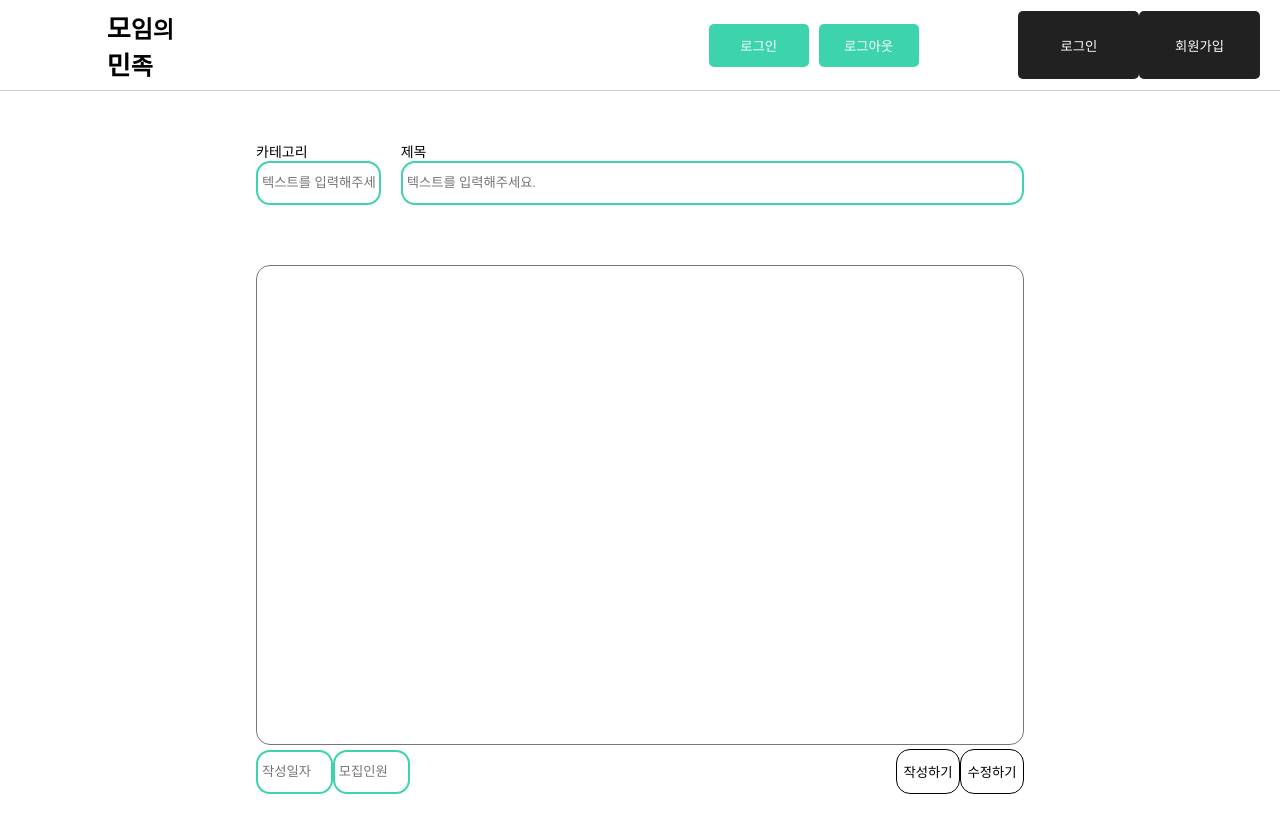
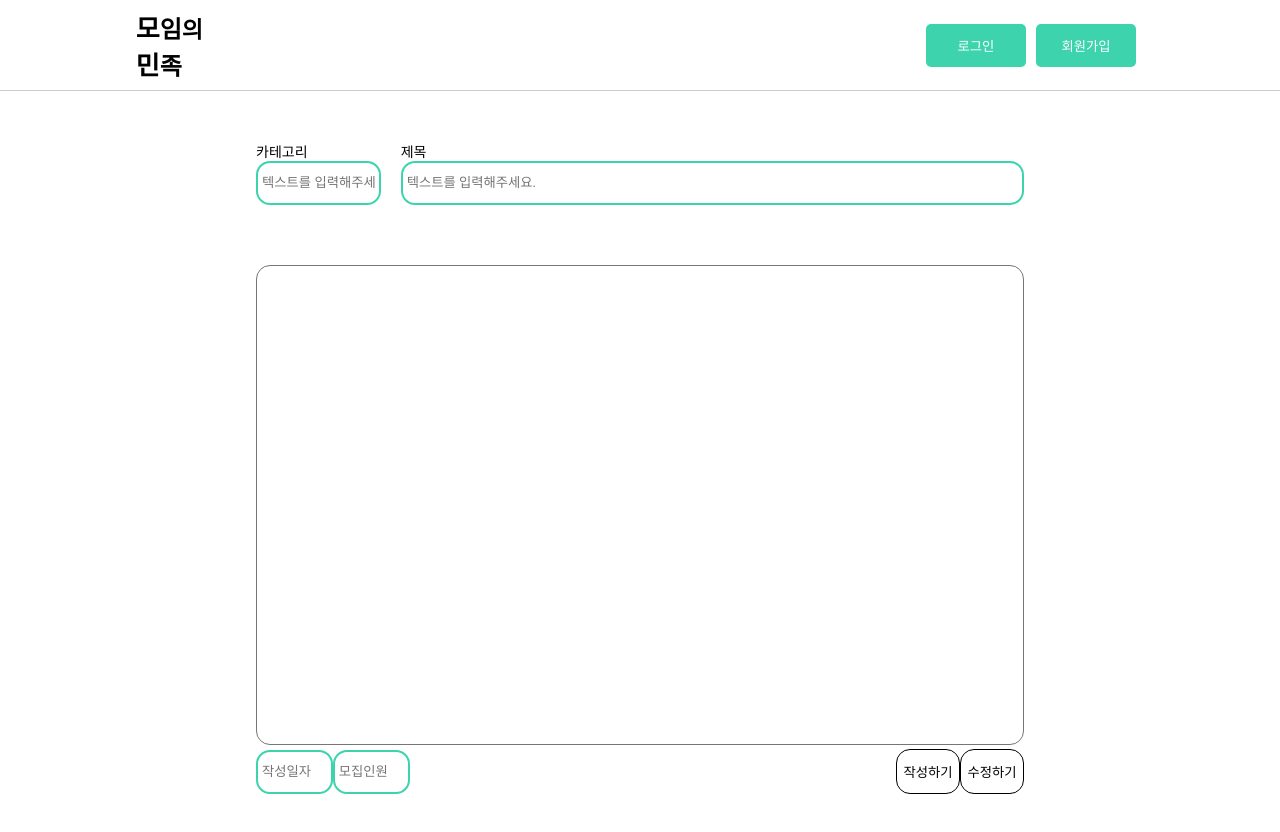
Before and after one commit to wkqkel/hanghae, a React (Create React App) app: page /write in a window 1280 px wide. Shown: the top 832 px of the page. Built offline with nearby package versions, Linux system fonts and the light colour scheme; a web font is replaced by a local one.

Commit message:
login, signup UI
login, signup UI update

```diff
--- a/src/components/Header.js
+++ b/src/components/Header.js
@@ -25,29 +25,26 @@ const Header = (props) => {
             </TitleBox>
           </Grid>
           <Grid is_flex width="auto" padding="0px 10%">
-            <Button disable margin="10px" width="100px">
+            <Button
+              disable
+              margin="10px"
+              width="100px"
+              _onClick={() => {
+                history.push("/login")
+              }}
+            >
               로그인
             </Button>
-            <Button disable width="100px">
-              로그아웃
+            <Button
+              disable
+              width="100px"
+              _onClick={() => {
+                history.push("/signup")
+              }}
+            >
+              회원가입
             </Button>
           </Grid>
-        </Grid>
-        <Grid is_flex width="300px">
-          <Button
-            padding="10%"
-            text="로그인"
-            _onClick={() => {
-              history.push("/login")
-            }}
-          ></Button>
-          <Button
-            padding="10%"
-            text="회원가입"
-            _onClick={() => {
-              history.push("/signup")
-            }}
-          ></Button>
         </Grid>
       </Grid>
     </>
--- a/src/elements/Grid.js
+++ b/src/elements/Grid.js
@@ -14,7 +14,7 @@ const Grid = (props) => {
     left,
     borderBottom,
     is_flex_start,
-    justifyContent,
+    justifyCenter,
   } = props
 
   const styles = {
@@ -25,7 +25,7 @@ const Grid = (props) => {
     margin,
     bg,
     borderBottom,
-    justifyContent,
+    justifyCenter,
   }
 
   return (
@@ -46,7 +46,7 @@ Grid.defaultProps = {
   margin: false,
   bg: false,
   borderBottom: false,
-  justifyContent: false,
+  justifyCenter: false,
 }
 
 const GridBox = styled.div`
@@ -62,6 +62,6 @@ const GridBox = styled.div`
       : ""}
   ${(props) =>
     props.borderBottom ? `border-bottom: ${props.borderBottom};` : ""}
-  ${(props) => (props.justifyContent ? `justify-content: center` : "")}
+  ${(props) => (props.justifyCenter ? `justify-content: center` : "")}
 `
 export default Grid
--- a/src/elements/Text.js
+++ b/src/elements/Text.js
@@ -2,8 +2,17 @@ import React, { Children } from "react"
 import styled from "styled-components"
 
 const Text = (props) => {
-  const { bold, color, size, children, margin, padding, weight, is_break } =
-    props
+  const {
+    bold,
+    color,
+    size,
+    children,
+    margin,
+    padding,
+    weight,
+    is_break,
+    alignCenter,
+  } = props
 
   const styles = {
     color,
@@ -13,6 +22,7 @@ const Text = (props) => {
     padding,
     weight,
     is_break,
+    alignCenter,
   }
   return (
     <>
@@ -30,6 +40,7 @@ Text.defaultProps = {
   padding: false,
   weight: false,
   is_break: false,
+  alignCenter: false,
 }
 
 const P = styled.p`
@@ -40,6 +51,7 @@ const P = styled.p`
   ${(props) => (props.margin ? `margin: ${props.margin};` : "")}
   ${(props) => (props.padding ? `padding: ${props.padding};` : "")}
   ${(props) => (props.is_break ? `word-break: break-all;` : "")}
+  ${(props) => (props.alignCenter ? `align: center;` : "")}
 `
 
 export default Text
--- a/src/pages/Login.js
+++ b/src/pages/Login.js
@@ -20,15 +20,17 @@ const Login = (props) => {
   }
   return (
     <React.Fragment>
-      <Grid padding="16px" is_flex width="50vw" justifyContent>
+      <Grid padding="5% 20%" is_flex width="auto">
         <Grid>
-          <img src="https://cdn.dribbble.com/users/5437855/screenshots/13680952/media/2b6fe41e707600359166a8f1793ea504.jpg?compress=1&resize=400x300" />
+          <img
+            src="https://cdn.dribbble.com/users/5437855/screenshots/13680952/media/2b6fe41e707600359166a8f1793ea504.jpg?compress=1&resize=400x300"
+            width="80%"
+          />
         </Grid>
-        <Grid>
+        <Grid justifyCenter>
           <Text size="32px" bold>
             로그인
           </Text>
-
           <Grid padding="16px 0px">
             <Input
               label="아이디"
@@ -58,6 +60,12 @@ const Login = (props) => {
             }}
             disable={id === "" || pwd === "" ? true : false}
           ></Button>
+          <Grid is_flex justifyCenter>
+            <Text>
+              계정이 없으신가요?
+              <a href={"/signup"}>가입하기</a>
+            </Text>
+          </Grid>
         </Grid>
       </Grid>
     </React.Fragment>
--- a/src/pages/Signup.js
+++ b/src/pages/Signup.js
@@ -1,7 +1,64 @@
 import React from "react"
+import { Grid, Text, Input, Button } from "../elements"
+import { history } from "../redux/configureStore"
 
 const Signup = (props) => {
-  return <div></div>
+  const [id, setId] = React.useState("")
+  const [pwd, setPwd] = React.useState("")
+  const [pwd_check, setPwdCheck] = React.useState("")
+  const [user_name, setUserName] = React.useState("")
+
+  return (
+    <React.Fragment>
+      <Grid padding="5% 20%" is_flex width="auto">
+        <Grid>
+          <img
+            src="https://cdn.dribbble.com/users/5437855/screenshots/13680952/media/2b6fe41e707600359166a8f1793ea504.jpg?compress=1&resize=400x300"
+            width="80%"
+          />
+        </Grid>
+        <Grid>
+          <Text size="32px" bold>
+            회원가입
+          </Text>
+
+          <Grid padding="16px 0px">
+            <Input label="아이디" placeholder="아이디를 입력해주세요." />
+          </Grid>
+
+          <Grid padding="16px 0px">
+            <Input label="닉네임" placeholder="닉네임을 입력해주세요." />
+          </Grid>
+
+          <Grid padding="16px 0px">
+            <Input label="비밀번호" placeholder="비밀번호를 입력해주세요." />
+          </Grid>
+
+          <Grid padding="16px 0px">
+            <Input
+              label="비밀번호 확인"
+              placeholder="비밀번호를 다시 입력해주세요."
+            />
+          </Grid>
+
+          <Button
+            padding="16px 0px"
+            disable={
+              id === "" || pwd === "" || pwd !== pwd_check ? true : false
+            }
+          >
+            회원가입
+          </Button>
+          <Grid is_flex justifyCenter>
+            <Text>
+              계정이 있으신가요?
+              <a href={"/login"}>로그인</a>
+            </Text>
+          </Grid>
+        </Grid>
+      </Grid>
+    </React.Fragment>
+  )
 }
 
 export default Signup
```
